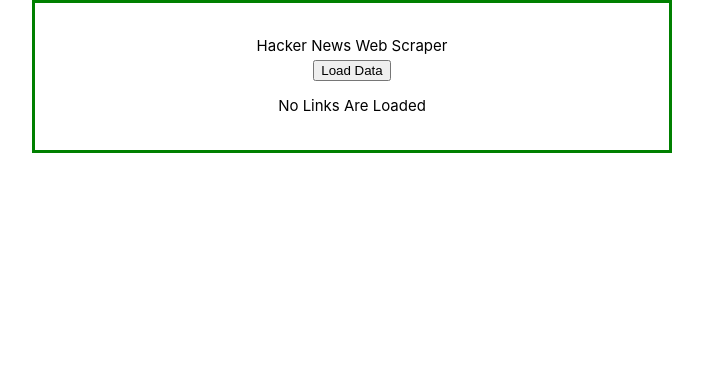
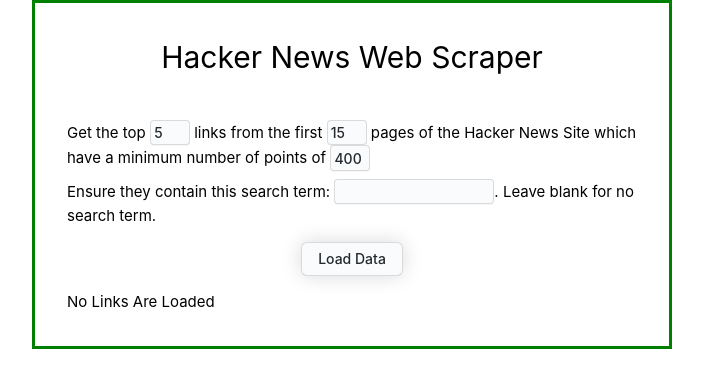
Before and after one commit to Tom-js-python/hacker_news_reader, a Vue app in the folder frontend/: page / in a window 1280 px wide. Shown: the top 388 px of the page, without its empty margins (288-991 px from the left). Built offline with nearby package versions, Linux system fonts and the light colour scheme.

Commit message:
Add text to receive choices from user in front end

```diff
--- a/frontend/src/App.vue
+++ b/frontend/src/App.vue
@@ -7,14 +7,22 @@
 const data_message = ref('No Links Are Loaded')
 const news_links = ref([])
 
-async function onToggle(isLoaded) {
+async function onToggle(formInfo) {
   data_message.value = 'Scraping Hacker News Site...'
+  let isLoaded = formInfo.dataLoaded
+  let numLinks = formInfo.numLinks
+  let numPages = formInfo.numPages
+  let searchTerm = formInfo.searchTerm
+  let minPoints = formInfo.minPoints
+  console.log('numLinks: ' + numLinks)
+  console.log('numPages: ' + numPages)
+  console.log('searchTerm: ' + searchTerm)
+  console.log('minPoints: ' + minPoints)
   if (isLoaded) {
     let raw_data = await fetch(API_URL)
     let data = await raw_data.json()
     data_message.value = 'Loaded'
     news_links.value = data.NewsLinks
-    console.log(news_links.value)
   } else {
     data_message.value = 'No Links Are Loaded'
   }
@@ -22,7 +30,7 @@
 </script>
 
 <template>
-  <header>Hacker News Web Scraper</header>
+  <header><h1>Hacker News Web Scraper</h1></header>
 
   <main>
     <TheMenuBar @toggle="onToggle" />
@@ -32,6 +40,8 @@
 
 <style scoped>
 header {
+  text-align: center;
   line-height: 1.5;
+  padding-bottom: 2rem;
 }
 </style>
--- a/frontend/src/assets/main.css
+++ b/frontend/src/assets/main.css
@@ -1,7 +1,6 @@
 @import './base.css';
 
 #app {
-  text-align: center;
   margin: auto;
   width: 50%;
   padding: 2rem;
--- a/frontend/src/components/TheLinksTable.vue
+++ b/frontend/src/components/TheLinksTable.vue
@@ -31,7 +31,7 @@
   margin: 25px 0;
   font-size: 0.9em;
   font-family: sans-serif;
-  min-width: 400px;
+  min-width: 100%;
   box-shadow: 0 0 20px rgba(0, 0, 0, 0.15);
 }
 .styled-table thead tr {
--- a/frontend/src/components/TheMenuBar.vue
+++ b/frontend/src/components/TheMenuBar.vue
@@ -4,19 +4,136 @@
 
 const dataLoaded = ref(false)
 
+// Information about links to send to API
+const numLinks = ref(5)
+const numPages = ref(15)
+const searchTerm = ref('')
+const minPoints = ref(400)
+
 function loadData() {
   dataLoaded.value = !dataLoaded.value
-  emit('toggle', dataLoaded.value)
+  emit('toggle', {
+    dataLoaded: dataLoaded.value,
+    numLinks: numLinks.value,
+    numPages: numPages.value,
+    searchTerm: searchTerm.value,
+    minPoints: minPoints.value
+  })
 }
 </script>
 
 <template>
+  <p>
+    Get the top <input v-model="numLinks" /> links from the first <input v-model="numPages" /> pages
+    of the Hacker News Site which have a minimum number of points of <input v-model="minPoints" />
+  </p>
+  <p>
+    Ensure they contain this search term:
+    <input v-model="searchTerm" class="search-term" />. Leave blank for no search term.
+  </p>
   <button @click="loadData">{{ dataLoaded ? 'Reset Data' : 'Load Data' }}</button>
 </template>
 
 <style scoped>
+.search-term {
+  width: 10rem;
+}
 button {
-  display: inline;
-  margin-bottom: 1em;
+  text-align: center;
+  margin: 1em auto;
+  display: flex;
+  padding: 1rem;
+  appearance: none;
+  background-color: #fafbfc;
+  border: 1px solid rgba(27, 31, 35, 0.15);
+  border-radius: 6px;
+  box-shadow:
+    rgba(27, 31, 35, 0.04) 0 1px 0,
+    rgba(255, 255, 255, 0.25) 0 1px 0 inset;
+  box-sizing: border-box;
+  color: #24292e;
+  cursor: pointer;
+  font-family: -apple-system, system-ui, 'Segoe UI', Helvetica, Arial, sans-serif,
+    'Apple Color Emoji', 'Segoe UI Emoji';
+  font-size: 14px;
+  font-weight: 500;
+  line-height: 20px;
+  list-style: none;
+  padding: 6px 16px;
+  position: relative;
+  transition: background-color 0.2s cubic-bezier(0.3, 0, 0.5, 1);
+  user-select: none;
+  -webkit-user-select: none;
+  touch-action: manipulation;
+  vertical-align: middle;
+  white-space: nowrap;
+  word-wrap: break-word;
+  box-shadow: 0 0 20px rgba(0, 0, 0, 0.15);
+}
+
+button:hover {
+  background-color: #f3f4f6;
+  text-decoration: none;
+  transition-duration: 0.1s;
+}
+
+button:disabled {
+  background-color: #fafbfc;
+  border-color: rgba(27, 31, 35, 0.15);
+  color: #959da5;
+  cursor: default;
+}
+
+button:active {
+  background-color: #edeff2;
+  box-shadow: rgba(225, 228, 232, 0.2) 0 1px 0 inset;
+  transition: none 0s;
+}
+button:focus {
+  outline: 1px transparent;
+}
+
+input {
+  width: 2.5rem;
+  background-color: #fafbfc;
+  border: 1px solid rgba(27, 31, 35, 0.15);
+  border-radius: 4px;
+  box-shadow:
+    rgba(27, 31, 35, 0.04) 0 1px 0,
+    rgba(255, 255, 255, 0.25) 0 1px 0 inset;
+  color: #24292e;
+  cursor: pointer;
+  font-family: -apple-system, system-ui, 'Segoe UI', Helvetica, Arial, sans-serif,
+    'Apple Color Emoji', 'Segoe UI Emoji';
+  font-size: 14px;
+  font-weight: 500;
+  padding: 0.2rem;
+  position: relative;
+  transition: background-color 0.2s cubic-bezier(0.3, 0, 0.5, 1);
+}
+input:hover {
+  background-color: #f3f4f6;
+  text-decoration: none;
+  transition-duration: 0.1s;
+}
+
+input:disabled {
+  background-color: #fafbfc;
+  border-color: rgba(27, 31, 35, 0.15);
+  color: #959da5;
+  cursor: default;
+}
+
+input:active {
+  background-color: #edeff2;
+  box-shadow: rgba(225, 228, 232, 0.2) 0 1px 0 inset;
+  transition: none 0s;
+}
+input:focus {
+  outline: 1px transparent;
+}
+p {
+  text-align: left;
+  margin: 0.5rem 0;
 }
 </style>
```
